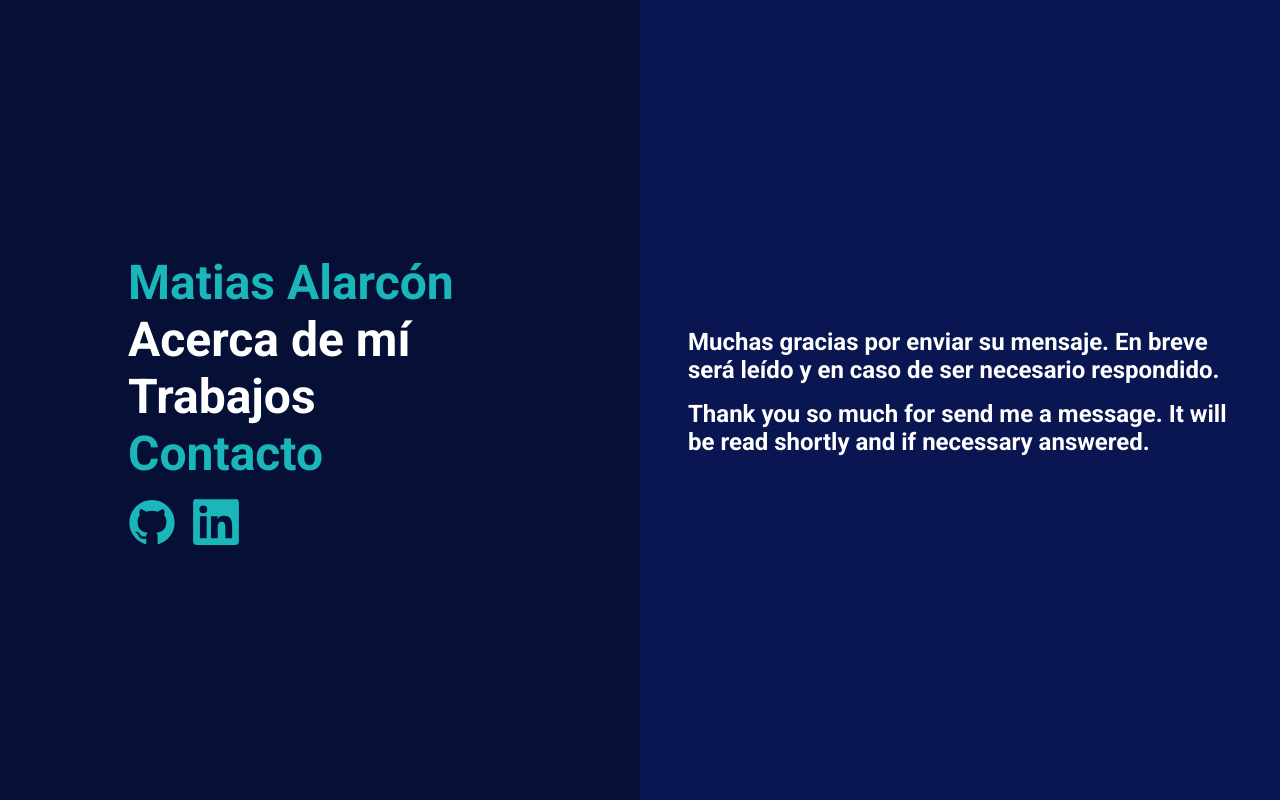
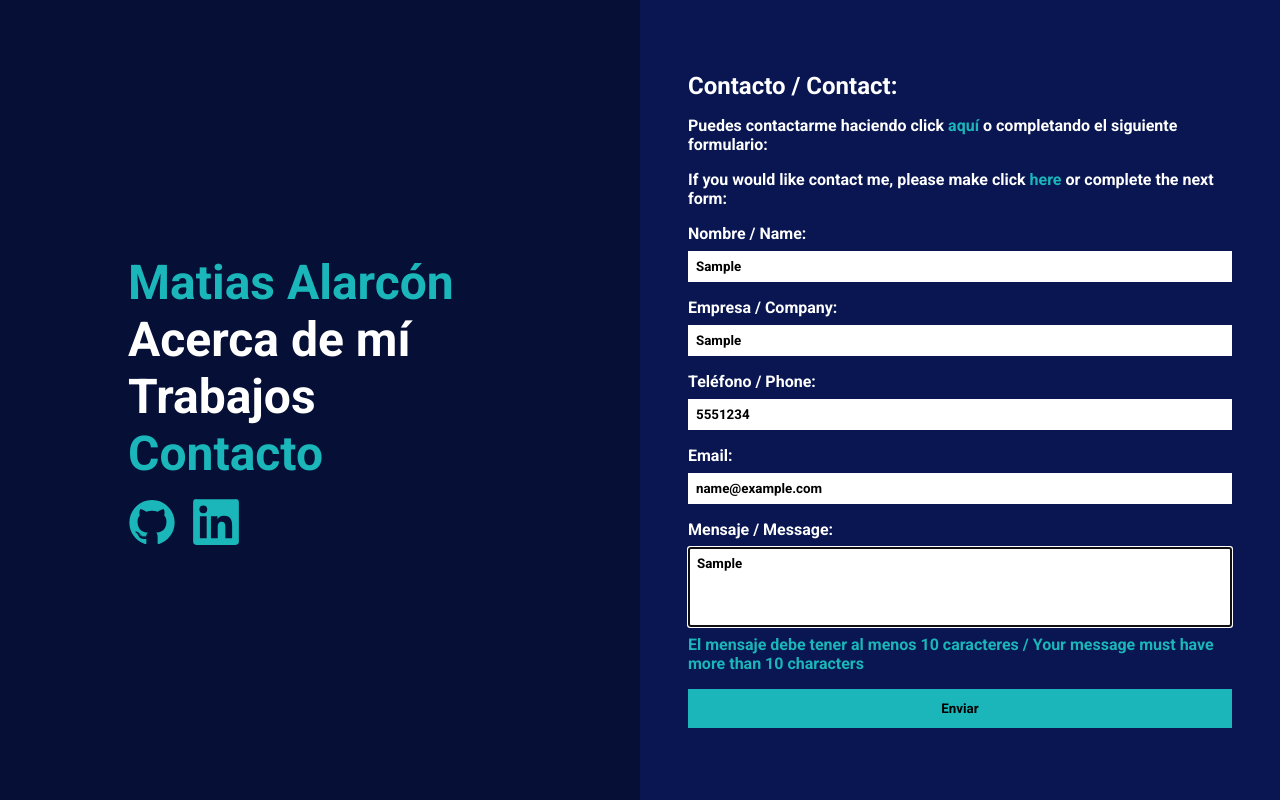
Before and after one commit to matiasal55/matiasal55.github.io, a React (Create React App) app: page /contact in a window 1280 px wide. Both pictures are taken after typing "Sample", "Sample", "5551234", "name@example.com", "Sample" into the empty fields and a click on the button "Enviar". Built offline with nearby package versions, Linux system fonts and the light colour scheme.

Commit message:
Formulario con componente FormnField y validaciones

```diff
--- a/package.json
+++ b/package.json
@@ -3,6 +3,7 @@
   "version": "0.1.0",
   "private": true,
   "dependencies": {
+    "@hookform/resolvers": "^2.6.1",
     "@testing-library/jest-dom": "^5.14.1",
     "@testing-library/react": "^11.2.7",
     "@testing-library/user-event": "^12.8.3",
@@ -12,7 +13,8 @@
     "react-router-dom": "^5.2.0",
     "react-scripts": "4.0.3",
     "sass": "^1.35.1",
-    "web-vitals": "^1.1.2"
+    "web-vitals": "^1.1.2",
+    "yup": "^0.32.9"
   },
   "scripts": {
     "start": "react-scripts start",
--- a/src/components/FormField.js
+++ b/src/components/FormField.js
@@ -1,10 +1,11 @@
-import React from 'react';
+import '../styles/_form-field.scss';
 
-const FormField = ({ labelFor, labelName, placeholder, type = 'text', register, required = true }) => {
+const FormField = ({ labelFor, labelName, placeholder, type = 'text', register, required = true, errors }) => {
     return (
         <div className='form-group'>
             <label htmlFor={labelFor}>{labelName}</label>
             <input id={labelFor} type={type} placeholder={placeholder} {...register(labelFor, { required })} />
+            {errors[labelFor] ? <div className='error'>{errors[labelFor].message}</div> : null}
         </div>
     );
 };
--- a/src/pages/Contact.js
+++ b/src/pages/Contact.js
@@ -1,11 +1,37 @@
 import { useState } from 'react';
 import { useForm } from 'react-hook-form';
+import { yupResolver } from '@hookform/resolvers/yup';
+import * as yup from 'yup';
 import Content from '../components/Content';
 import FormField from '../components/FormField';
 import '../styles/_contact.scss';
 
 const Contact = () => {
-    const { handleSubmit, register } = useForm();
+    const schema = yup.object().shape({
+        name: yup
+            .string()
+            .trim()
+            .required('Por favor ingrese su nombre / Please enter your name')
+            .min(5, 'Ingrese un nombre correcto / Please enter a correct name')
+            .matches(/[a-zA-Z]/g, 'Ingrese un nombre correcto / Please enter a correct name'),
+        company: yup.string().trim(),
+        telphone: yup.string().trim(),
+        email: yup
+            .string()
+            .required('Por favor ingrese su email / Please enter your email')
+            .email("El formato del email no es correcto / It's not an email")
+            .trim(),
+        message: yup
+            .string()
+            .required('Ingrese su mensaje / Please enter your message')
+            .min(10, 'El mensaje debe tener al menos 10 caracteres / Your message must have more than 10 characters'),
+    });
+
+    const {
+        handleSubmit,
+        register,
+        formState: { errors },
+    } = useForm({ resolver: yupResolver(schema) });
     const [send, setSend] = useState(false);
 
     const onSubmit = (e) => {
@@ -31,20 +57,42 @@ const Contact = () => {
                     If you would like contact me, please make click <a href='mailto:mati.alarcon55@gmail.com'>here</a> or complete the next form:
                 </p>
                 <form method='POST' onSubmit={handleSubmit(onSubmit)}>
-                    <FormField labelFor='name' labelName='Nombre / Name:' placeholder='Ingrese su nombre / Enter your name' register={register} />
-                    <FormField labelFor='company' labelName='Empresa / Company:' placeholder='Opcional / Optional' required={false} register={register} />
                     <FormField
-                        labelFor='telephone'
+                        labelFor='name'
+                        labelName='Nombre / Name:'
+                        placeholder='Ingrese su nombre / Enter your name'
+                        register={register}
+                        errors={errors}
+                    />
+                    <FormField
+                        labelFor='company'
+                        labelName='Empresa / Company:'
+                        placeholder='Opcional / Optional'
+                        required={false}
+                        register={register}
+                        errors={errors}
+                    />
+                    <FormField
+                        labelFor='telphone'
                         labelName='Teléfono / Phone:'
                         placeholder='Opcional / Optional'
                         type='tel'
                         register={register}
                         required={false}
+                        errors={errors}
                     />
-                    <FormField labelFor='email' labelName='Email:' placeholder='Ingrese su email / Enter your email' type='email' register={register} />
+                    <FormField
+                        labelFor='email'
+                        labelName='Email:'
+                        placeholder='Ingrese su email / Enter your email'
+                        type='email'
+                        register={register}
+                        errors={errors}
+                    />
                     <div className='form-group'>
                         <label htmlFor='message'>Mensaje / Message:</label>
-                        <textarea {...register('message')}></textarea>
+                        <textarea {...register('message', { required: true })} placeholder='Ingrese su mensaje / Enter yout message' />
+                        {errors['message'] ? <div className='error'>{errors['message'].message}</div> : null}
                     </div>
                     <div className='form-group'>
                         <button type='submit'>Enviar</button>
--- a/src/styles/_contact.scss
+++ b/src/styles/_contact.scss
@@ -12,25 +12,20 @@
         margin-bottom: 1rem;
     }
 
+    .error {
+        color: $secondColor;
+        margin-top: 0.5rem;
+    }
+
     form {
         margin-top: 1rem;
 
         .form-group {
-            display: flex;
-            flex-direction: column;
-            margin-top: 1rem;
-
-            input {
-                min-width: 50%;
-                border: none;
-                padding: 0.5rem;
-                margin-top: 0.5rem;
-            }
-
             textarea {
                 resize: none;
                 margin-top: 0.5rem;
                 height: 5rem;
+                padding: 0.5rem;
             }
 
             button {
--- /dev/null
+++ b/src/styles/_form-field.scss
@@ -0,0 +1,12 @@
+.form-group {
+    display: flex;
+    flex-direction: column;
+    margin-top: 1rem;
+
+    input {
+        min-width: 50%;
+        border: none;
+        padding: 0.5rem;
+        margin-top: 0.5rem;
+    }
+}
```
Also changed, not shown: 1 other file (tests, documents, lock files or other folders).
